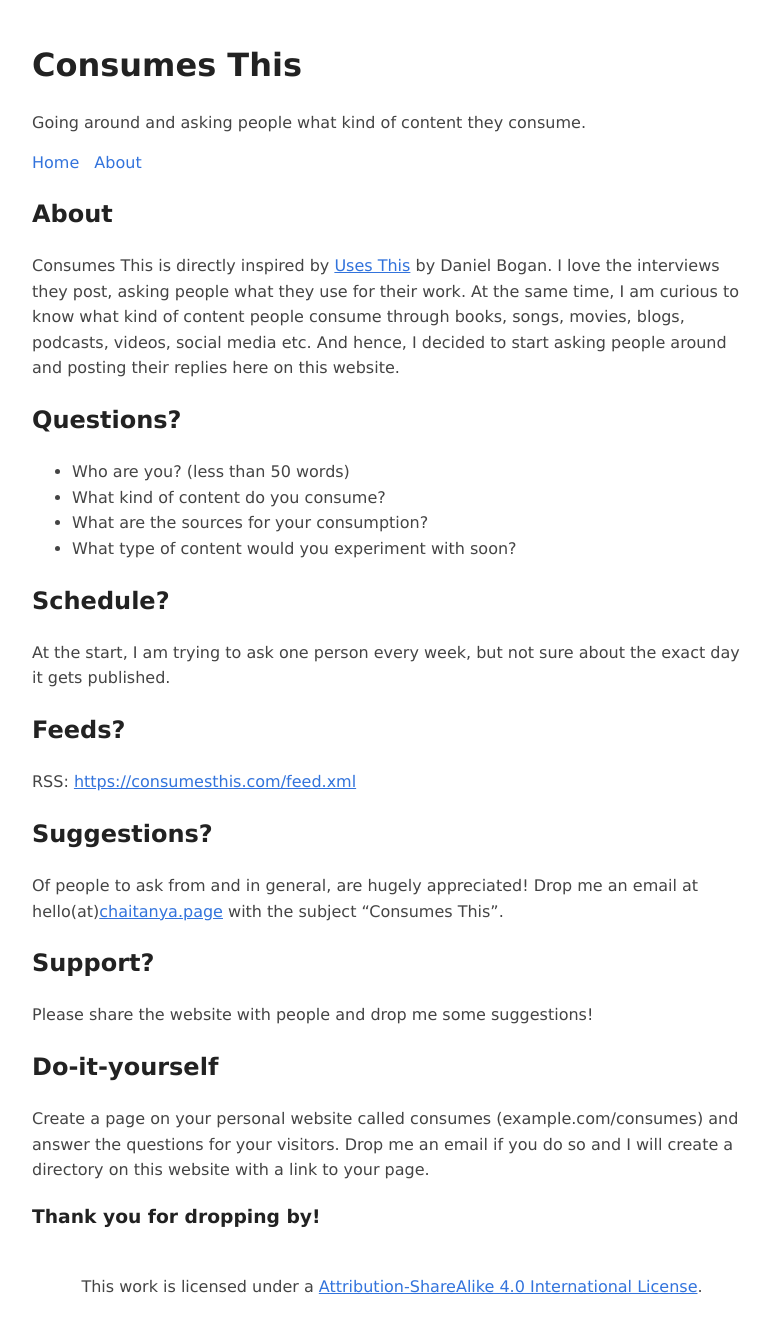
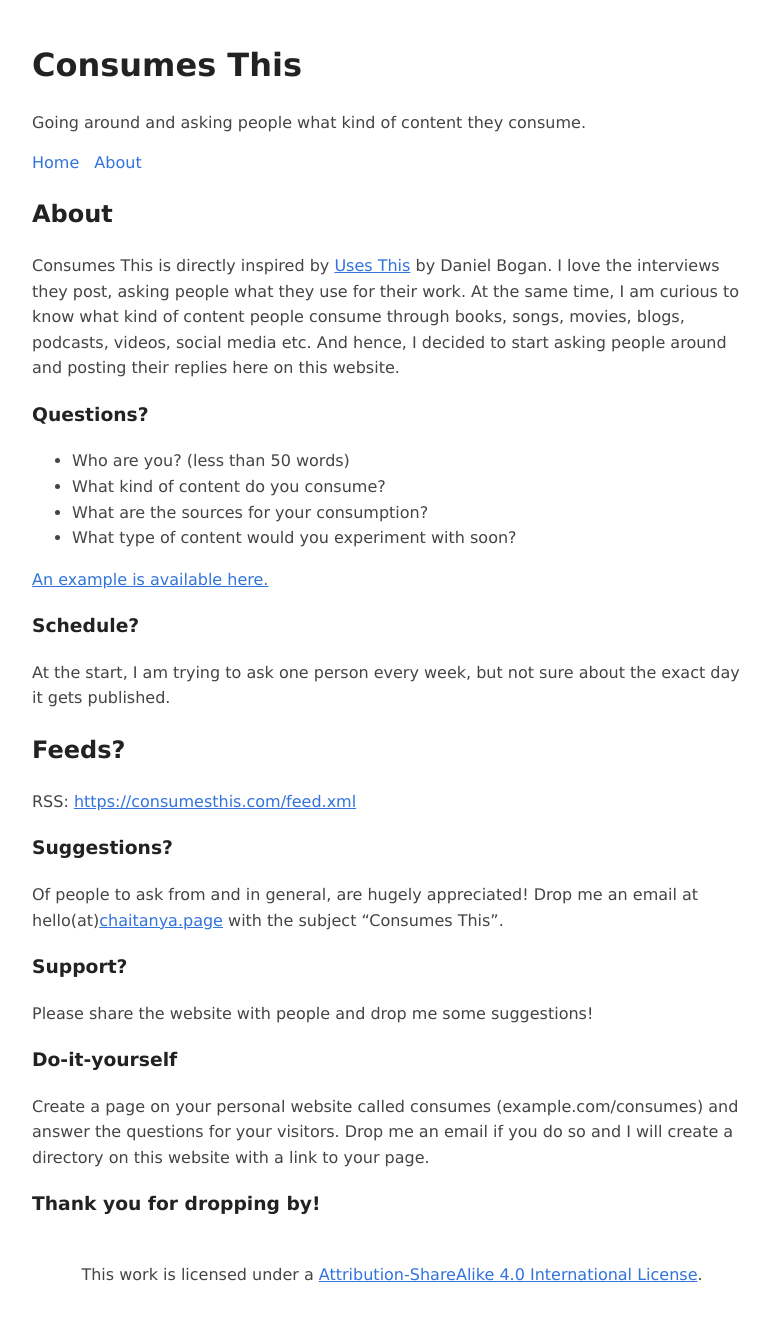
Before and after one commit to chtny/consumesthis, a Jekyll site: the page built from about.md, in a window 1280 px wide. Shown: the whole page, without its empty margins (248-1019 px from the left). Built offline with Jekyll 4.4.1, drawn with Linux system fonts in a browser that asks for light colours.

Commit message:
Update about.md

```diff
--- a/about.md
+++ b/about.md
@@ -5,25 +5,27 @@ permalink: /about
 ---
 Consumes This is directly inspired by [Uses This](https://usesthis.com/) by Daniel Bogan. I love the interviews they post, asking people what they use for their work. At the same time, I am curious to know what kind of content people consume through books, songs, movies, blogs, podcasts, videos,  social media etc. And hence, I decided to start asking people around and posting their replies here on this website.
 
-## Questions?
+### Questions?
 - Who are you? (less than 50 words)
 - What kind of content do you consume?
 - What are the sources for your consumption?
 - What type of content would you experiment with soon?
 
-## Schedule?
+[An example is available here.](https://consumesthis.com/example)
+
+### Schedule?
 At the start, I am trying to ask one person every week, but not sure about the exact day it gets published.
 
 ## Feeds?
 RSS: [https://consumesthis.com/feed.xml](https://consumesthis.com/feed.xml)
 
-## Suggestions?
+### Suggestions?
 Of people to ask from and in general, are hugely appreciated! Drop me an email at hello(at)[chaitanya.page](https://chaitanya.page/) with the subject "Consumes This".
 
-## Support?
+### Support?
 Please share the website with people and drop me some suggestions!
 
-## Do-it-yourself
+### Do-it-yourself
 Create a page on your personal website called consumes (example.com/consumes) and answer the questions for your visitors. Drop me an email if you do so and I will create a directory on this website with a link to your page.
 
 ### Thank you for dropping by!
```
